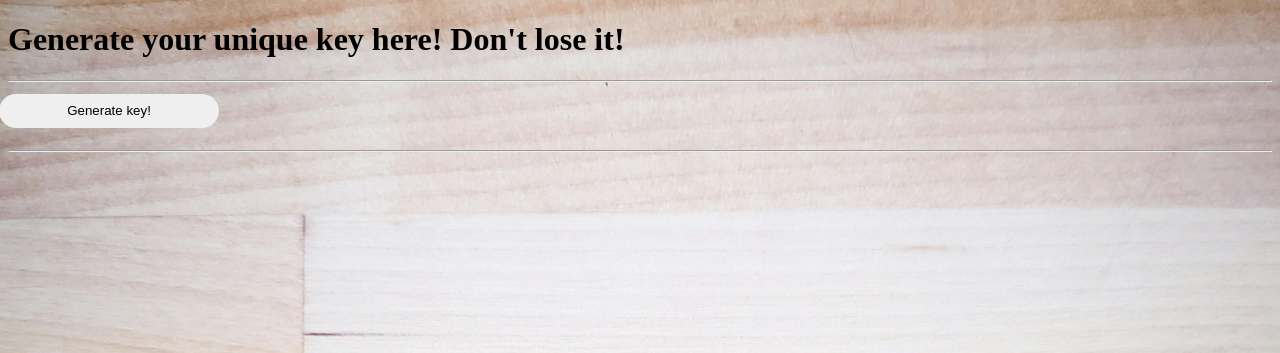
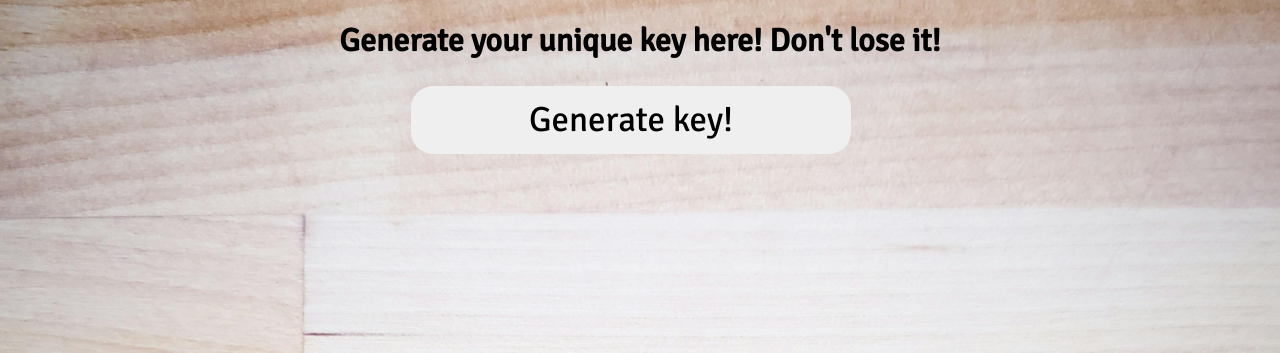
Before and after one commit to JoshuaDWilcox/PickHacks2024, a Flask app: page /key_gen in a window 1280 px wide. Shown: the part 71-424 px from the top of the page. Run offline with Flask 3, Linux system fonts and the light colour scheme.

Commit message:
FINAL COMMIT :)

```diff
--- a/templates/decryption.html
+++ b/templates/decryption.html
@@ -3,7 +3,7 @@
     <head>
         <meta charset="UTF-8">
         <title>FlaskApp</title>
-        <link rel="stylesheet" href="https://fonts.googleapis.com/css?family=Kanit">
+        <link rel="stylesheet" href="https://fonts.googleapis.com/css?family=Kanit|Karla">
             <style>
                 #leftlogo{
                     font-family: "Kanit", sans-serif;
@@ -84,7 +84,7 @@
         {% if messages %}
             <ul class="flashes">
             {% for message in messages %}
-                <li>{{ message }}</li>
+                <p>{{ message }}</p>
             {% endfor %}
             </ul>
         {% endif %}
--- a/templates/key_gen.html
+++ b/templates/key_gen.html
@@ -3,7 +3,7 @@
 <head>
     <meta charset="UTF-8">
     <title>FlaskApp</title>
-    <link rel="stylesheet" href="https://fonts.googleapis.com/css?family=Kanit">
+    <link rel="stylesheet" href="https://fonts.googleapis.com/css?family=Kanit|Karla|Signika">
     <style>
         #leftlogo{
             font-family: "Kanit", sans-serif;
@@ -28,9 +28,19 @@
             margin: 10px;
 
         }
+        h1.warning{
+            text-align: center;
+            font-family: "Signika", sans-serif;
+        }
         .header {
             background-color: #333;
             overflow: hidden;
+
+        }
+        #keytext{
+            font-family: "Karla", sans-serif;
+            text-align: center;
+            font-size: 35px;
         }
         .header a {
             font-family: "Kanit", sans-serif;
@@ -41,17 +51,21 @@
             text-align: center;
             font-size: 24px;
         }
+        div.buttonbutton{
+            text-align:center;
+        }
         input{
   border:none;
   outline:none;
   display:inline-block;
-  height:34px;
-  vertical-align:middle;
+  height:68px;
+  font-family: "Signika", sans-serif;
   position:relative;
   bottom:14px;
   right:9px;
   border-radius:22px;
-  width:220px;
+  width:440px;
+  font-size: 35px;
   box-sizing:border-box;
   padding:0 18px;
 
@@ -67,19 +81,19 @@
         <a href="{{ url_for('about') }}">About</a>
         <a href="{{ url_for('index') }}">Home</a>
       </div>
-    <h1>Generate your unique key here! Don't lose it!</h1>
-    <hr>
+    <h1 class="warning">Generate your unique key here! Don't lose it!</h1>
     <div class="content">
         <br>
+    <div class="buttonbutton">
     <form method="POST" action="{{ url_for('key_gen') }}">
         <input type="submit" value="Generate key!">
     </form>
-    <hr>
+    </div>
     {% with messages = get_flashed_messages() %}
         {% if messages %}
             <ul class="flashes">
             {% for message in messages %}
-                <p>Key: {{ message }}</p>
+                <p id="keytext">Key: {{ message }}</p>
             {% endfor %}
             </ul>
         {% endif %}
```
